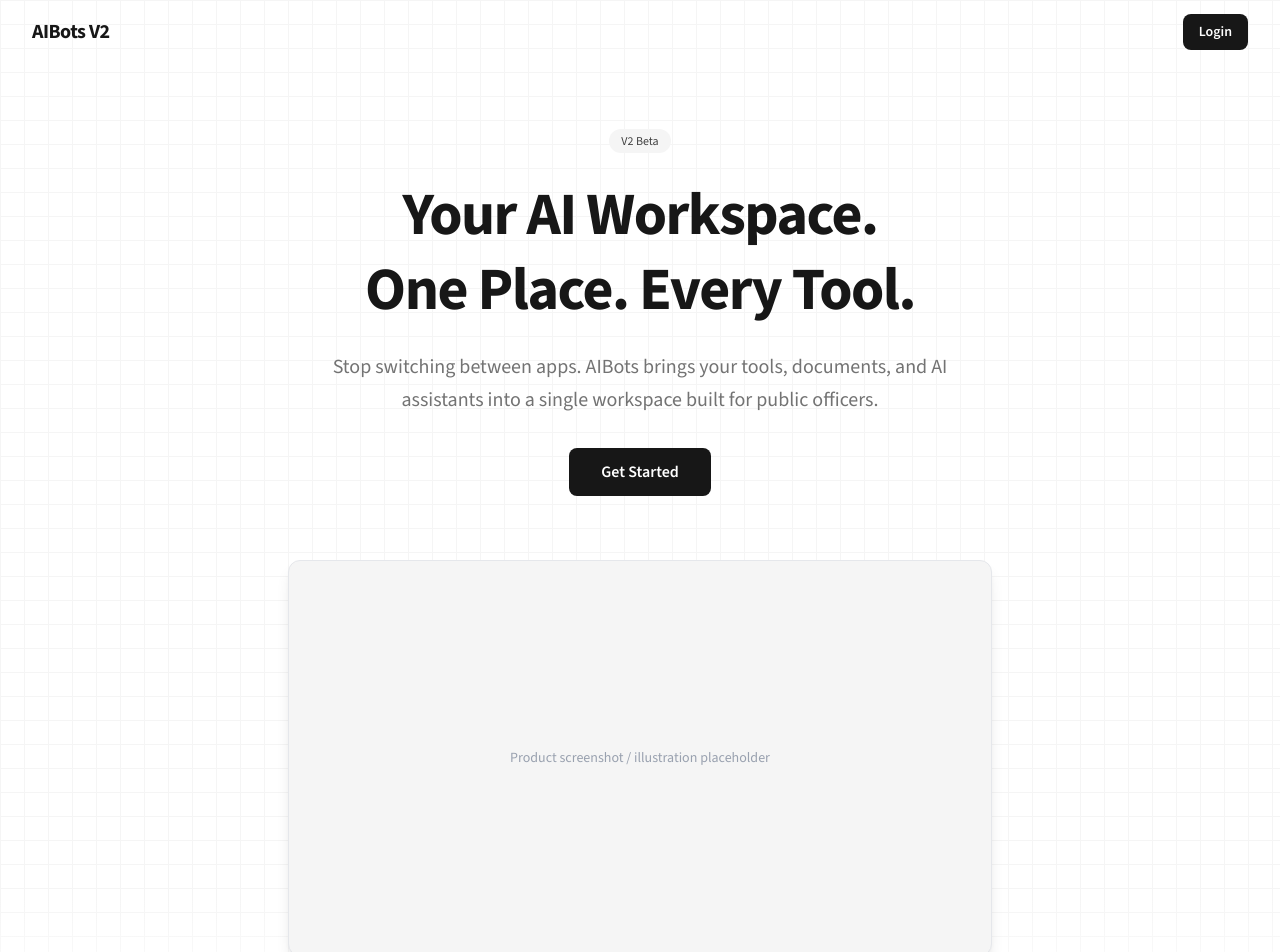
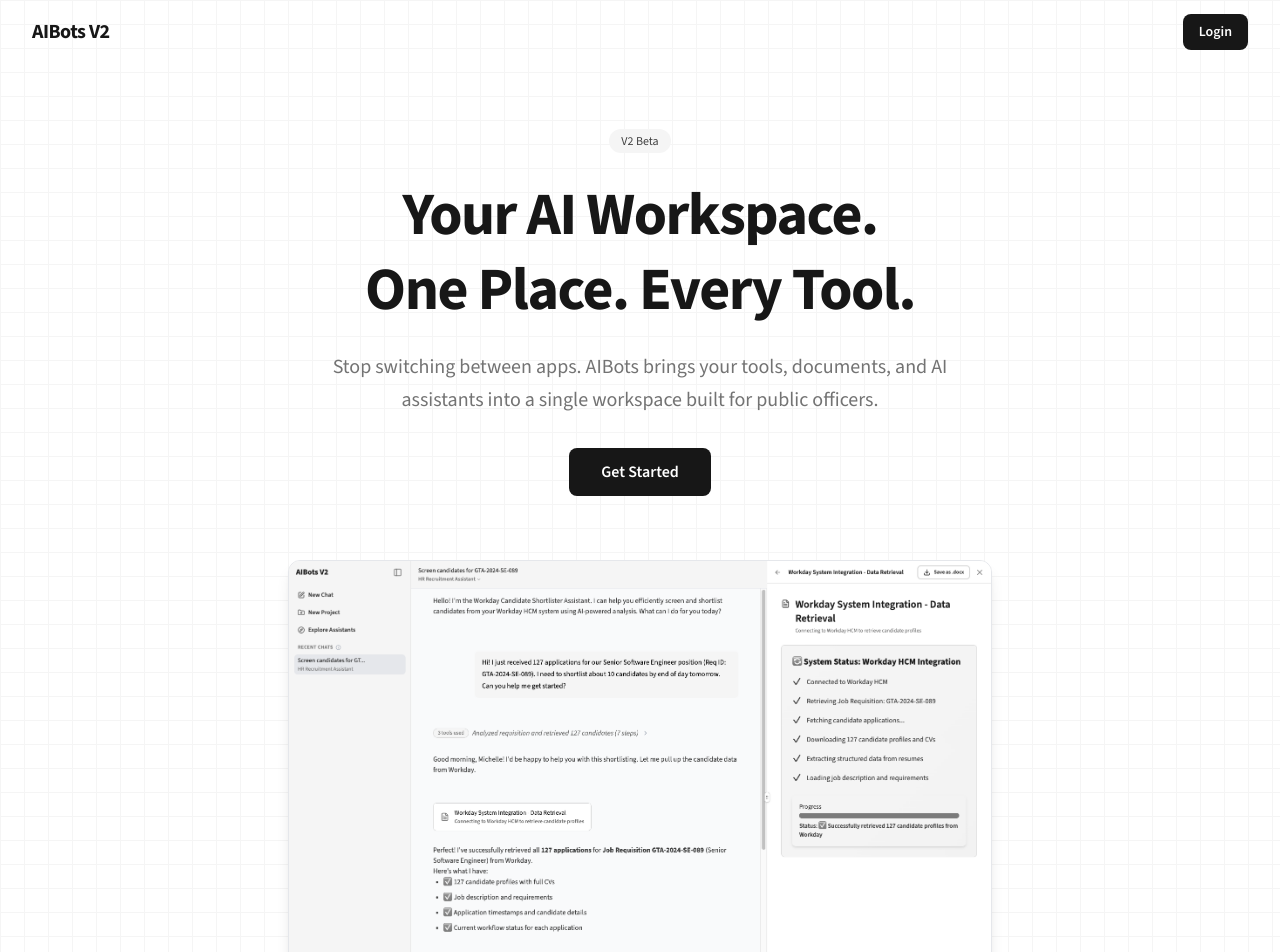
Before and after one commit to glenn-goh/ai-assistant-desk-prototype, a React (Vite) app: page / in a window 1280 px wide. Shown: the top 952 px of the page. Built offline with nearby package versions, Linux system fonts and the light colour scheme.

Commit message:
Add hero screenshot to landing page
Co-Authored-By: Claude Opus 4.6 <noreply@anthropic.com>

```diff
--- a/src/components/LandingPage.tsx
+++ b/src/components/LandingPage.tsx
@@ -1,5 +1,6 @@
 import { useState, useEffect } from 'react';
 import { Search, Brain, PanelRight, Globe, FileText, GitFork, Users, Shield } from 'lucide-react';
+import heroImage from '../assets/landing/hero.png';
 
 interface LandingPageProps {
   onGetStarted: () => void;
@@ -127,8 +128,8 @@ export function LandingPage({ onGetStarted }: LandingPageProps) {
               Get Started
             </button>
           </div>
-          <div className="mt-12 md:mt-16 aspect-video max-w-4xl mx-auto rounded-xl bg-gray-100 border border-gray-200 flex items-center justify-center shadow-lg">
-            <span className="text-sm text-gray-400">Product screenshot / illustration placeholder</span>
+          <div className="mt-12 md:mt-16 max-w-4xl mx-auto rounded-xl overflow-hidden border border-gray-200 shadow-lg">
+            <img src={heroImage} alt="AIBots V2 workspace screenshot" className="w-full h-auto" />
           </div>
         </div>
       </section>
```
Also changed, not shown: src/assets/landing/hero.png (added).
